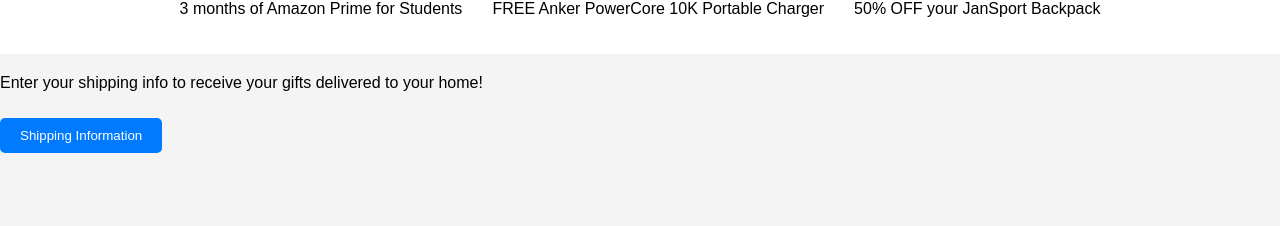
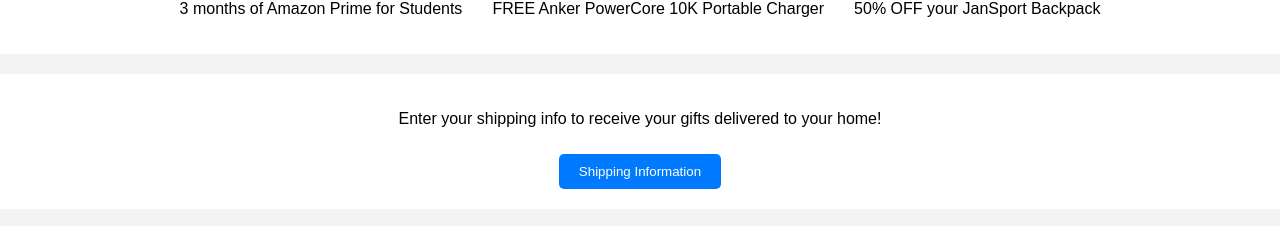
Before and after one commit to harrykghong/GotchooSwagBag-Frontend, a React (Create React App) app in the folder attendeeview/: page / in a window 1280 px wide. Shown: the part 1059-1285 px from the top of the page. Before the commit the page ends 1212 px from the top, so only its background shows below. Built offline with nearby package versions, Linux system fonts and the light colour scheme.

Commit message:
centered the shippingInfo

```diff
--- a/attendeeview/src/App.css
+++ b/attendeeview/src/App.css
@@ -90,6 +90,14 @@
   margin-bottom: 10px;
 }
 
+.shipping-info {
+  text-align: center;
+  padding: 20px;
+  background-color: #fff;
+  margin: 20px 0;
+}
+
+
 footer {
   background-color: #fff;
   padding: 20px;
--- a/attendeeview/src/App.js
+++ b/attendeeview/src/App.js
@@ -30,8 +30,8 @@
   <div className="sponsors">
     <h2>Our Sponsors</h2>
     <img src="/path_to_aws_logo.png" alt="AWS logo" />
-    <img src="/path_to_google_logo.png" alt="Google logo" />
-    <img src="/path_to_other_logo.png" alt="Other logo" />
+    <img src="https://drive.google.com/file/d/10U2mJOoSpF0IbkxPTlZ9y_Mhox52I6t1/view?usp=sharing" alt="Google logo" />
+    <img src="https://drive.google.com/uc?export=view&id=10U2mJOoSpF0IbkxPTlZ9y_Mhox52I6t1" alt="Other logo" />
     <img src="/path_to_facebook_logo.png" alt="Facebook logo" />
   </div>
 );
```
